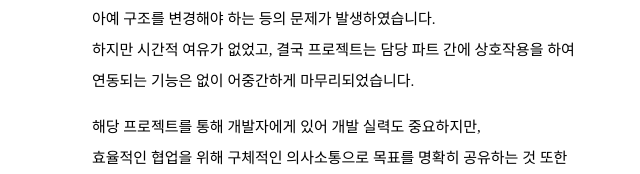
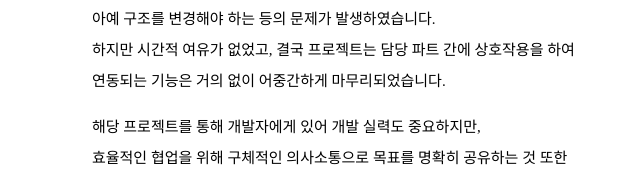
Before and after one commit to neck950728/Portfolio, a plain HTML site: page details/seongho.html in a window 1280 px wide. Shown: the part 5776-5950 px from the top of the page, 289-929 px from the left. Drawn offline with Linux system fonts and the light colour scheme.

Commit message:
docs : seongho.html 수정

```diff
--- a/details/seongho.html
+++ b/details/seongho.html
@@ -218,7 +218,7 @@
 						<p>추후 기능을 통합하는 과정에서 새로운 테이블을 추가해야 하거나</p>
 						<p>아예 구조를 변경해야 하는 등의 문제가 발생하였습니다.</p>
 						<p>하지만 시간적 여유가 없었고, 결국 프로젝트는 담당 파트 간에 상호작용을 하여</p>
-						<p>연동되는 기능은 없이 어중간하게 마무리되었습니다.</p>
+						<p>연동되는 기능은 거의 없이 어중간하게 마무리되었습니다.</p>
 						<div class="space"></div>
 						<p>해당 프로젝트를 통해 개발자에게 있어 개발 실력도 중요하지만,</p>
 						<p>효율적인 협업을 위해 구체적인 의사소통으로 목표를 명확히 공유하는 것 또한</p>
```
